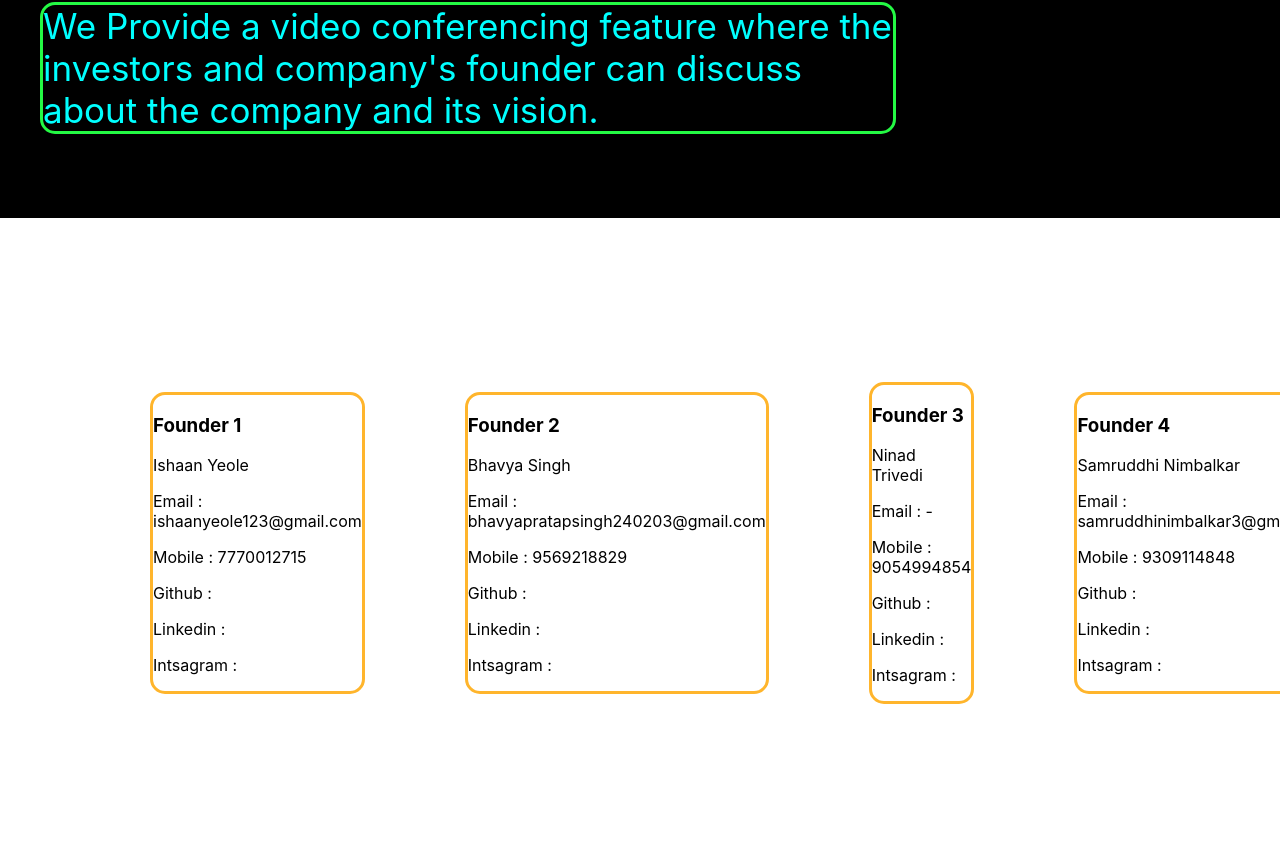
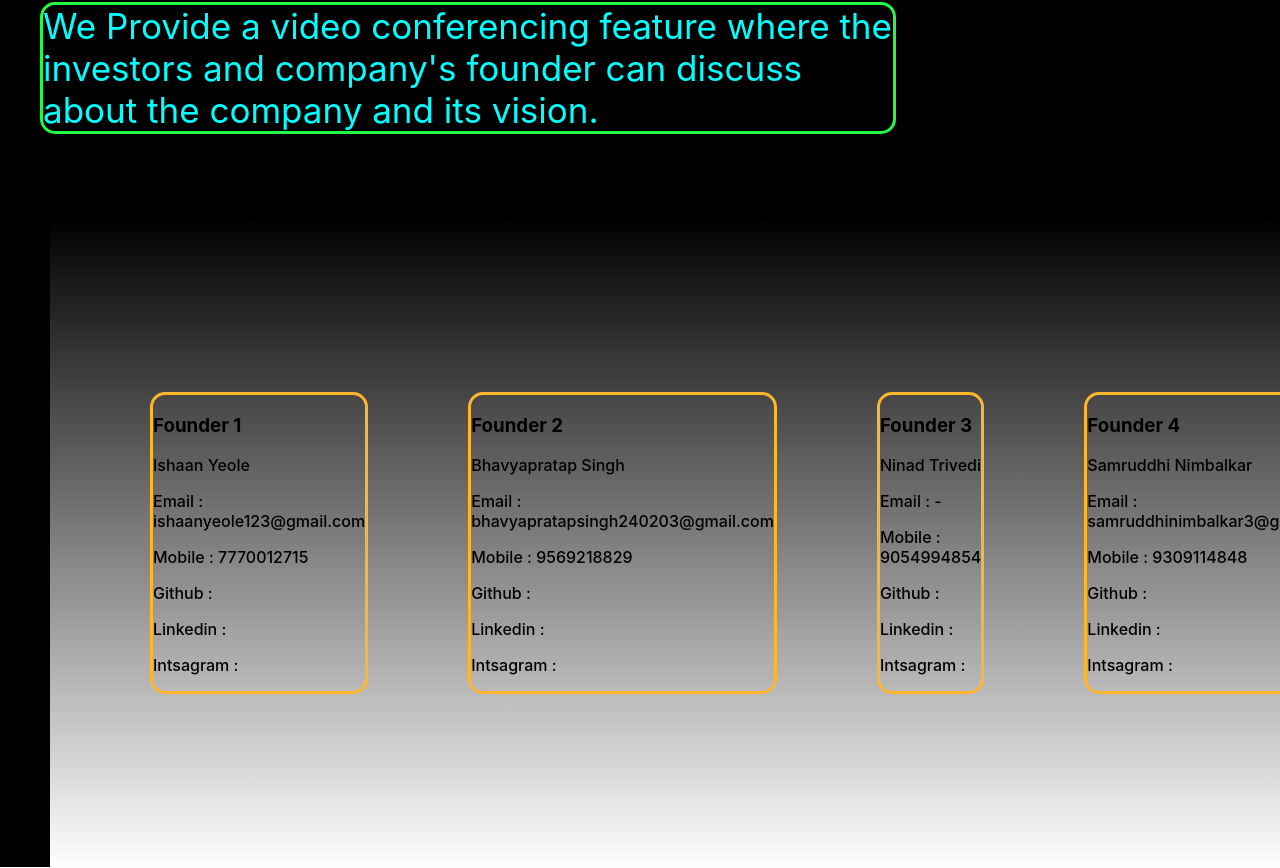
Before and after one commit to IDY12345/Hack36, a React (Create React App) app in the folder frontend/: page / in a window 1280 px wide. Shown: the part 1323-2191 px from the top of the page. Built offline with nearby package versions, Linux system fonts and the light colour scheme; some icons are missing.

Commit message:
Changes in the About Page

```diff
--- a/frontend/src/components/About.css
+++ b/frontend/src/components/About.css
@@ -38,3 +38,9 @@
 {
     background-color: whitesmoke;
 }
+
+.Contact-About
+{
+    height: 2190px;
+    background-color: black;
+}
--- a/frontend/src/components/About.js
+++ b/frontend/src/components/About.js
@@ -22,7 +22,7 @@ function About() {
     }, [])
 
     return (
-        <div>
+        <div className='Contact-About'>
             <div className={colourChange ? 'Back-div' : 'Back-div active'}>
                 <div className={colourChange ? 'Image-div' : 'Image-div active'}>
                     <img src='Assets\logo1.png' className='About-Image' />
--- a/frontend/src/components/About1.css
+++ b/frontend/src/components/About1.css
@@ -11,12 +11,14 @@
     width: 850px;
     border: solid rgb(241, 31, 178);
     border-radius: 15px;
+    transition-duration: 0.9s;
 }
 
 .About-Info.active
 {
     color: aqua;
     border: solid rgb(36, 249, 68);
+    transition-duration: 0.9s;
 }
 
 .About-Info1
@@ -27,10 +29,12 @@
     width: 850px;
     border: solid rgb(241, 31, 178);
     border-radius: 15px;
+    transition-duration: 0.9s;
 }
 
 .About-Info1.active
 {
     color: aqua;
     border: solid rgb(36, 249, 68);
+    transition-duration: 0.9s;
 }
--- a/frontend/src/components/Contact.css
+++ b/frontend/src/components/Contact.css
@@ -3,6 +3,7 @@
     background-color: white;
     display: flex;
     height:650px;
+    background-image: linear-gradient(black,white);
 }
 
 .Mobile
@@ -15,4 +16,20 @@
     margin-left:100px;
     border: solid rgb(255, 181, 44);
     border-radius: 15px;
+    transition-duration: 0.8s;
+    font-weight: 500;
 }
+
+.Founder.active
+{
+    background-color: black;
+    color: white;
+    transition-duration: 0.8s;
+}
+
+.Founder:hover{
+    background-color: rgb(240, 62, 62);
+    color:rgba(3,65,77,255);
+    border: solid black;
+    transition-duration: 0.8s;
+}
--- a/frontend/src/components/Contact.js
+++ b/frontend/src/components/Contact.js
@@ -1,9 +1,30 @@
 import React,{useState,useEffect} from 'react'
 import './Contact.css'
 function Contact() {
+    const [bgChange, setBgChange] = useState(false)
+
+    const Change=()=>
+    {
+        if(window.scrollY>=1100)
+        {
+            setBgChange(true)
+        }
+
+        else
+        {
+            setBgChange(false)
+        }
+    }
+
+    useEffect(() => {
+      Change()
+
+      window.addEventListener("scroll",Change)
+    }, [])
+
   return (
     <div className='Contact'>
-        <div className='Founder'>
+        <div className={bgChange?'Founder active':'Founder'}>
             <h3>Founder 1</h3>
             <p>Ishaan Yeole</p>
             <p>Email : ishaanyeole123@gmail.com</p>
@@ -12,16 +33,16 @@ function Contact() {
             <p>Linkedin : </p>
             <p>Intsagram : </p>
         </div>
-        <div className='Founder'>
+        <div className={bgChange?'Founder active':'Founder'}>
             <h3>Founder 2</h3>
-            <p>Bhavya Singh</p>
+            <p>Bhavyapratap Singh</p>
             <p>Email : bhavyapratapsingh240203@gmail.com</p>
             <p className='Mobile'>Mobile : 9569218829</p>
             <p>Github : </p>
             <p>Linkedin : </p>
             <p>Intsagram : </p>
         </div>
-        <div className='Founder'>
+        <div className={bgChange?'Founder active':'Founder'}>
             <h3>Founder 3</h3>
             <p>Ninad Trivedi</p>
             <p>Email : -</p>
@@ -30,7 +51,7 @@ function Contact() {
             <p>Linkedin : </p>
             <p>Intsagram : </p>
         </div>
-        <div className='Founder'>
+        <div className={bgChange?'Founder active':'Founder'}>
             <h3>Founder 4</h3>
             <p>Samruddhi Nimbalkar</p>
             <p>Email : samruddhinimbalkar3@gmail.com</p>
```
Also changed, not shown: frontend/public/Assets/Black and white wallpaper.jpg (added).
